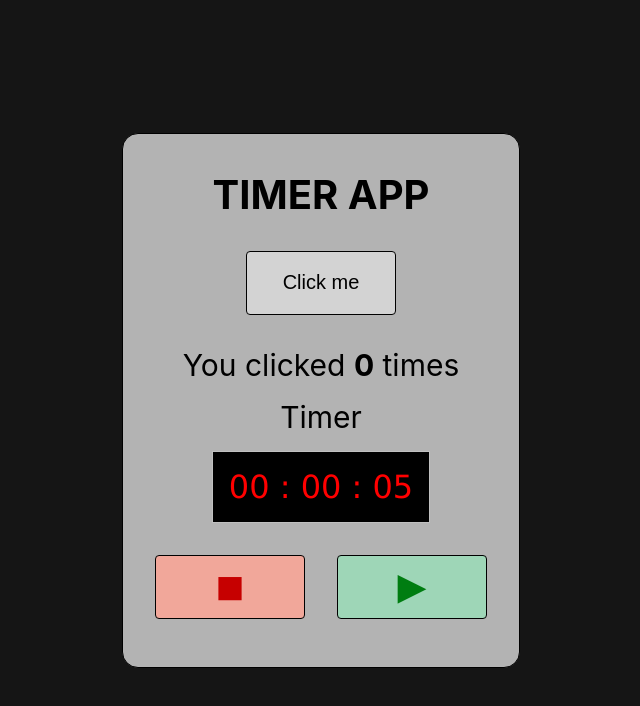
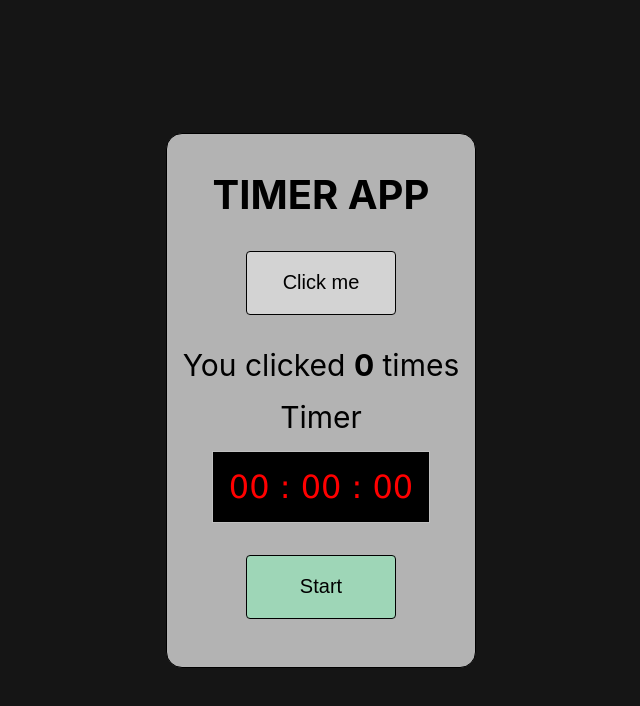
Before and after one commit to sandra-kuczynska/learn-react, a React (Create React App) app: page / in a window 1280 px wide. Shown: the top 706 px of the page, without its empty margins (319-959 px from the left). Built offline with nearby package versions, Linux system fonts and the light colour scheme.

Commit message:
Add changeTimerOn and timerToggle. Change css

```diff
--- a/src/App.css
+++ b/src/App.css
@@ -25,33 +25,17 @@
   cursor: pointer;
 }
 
-.buttons--start {
+.buttons--start-stop {
   background: #9ed6b7;
 }
 
-.buttons--start:before {
-  content: '\25BA';
+.buttons--start-stop:before {
   color: #007d11;
   font-size: 48px;
 }
 
-.buttons--start:hover {
+.buttons--start-stop:hover {
   background: #42c57d;
-  cursor: pointer;
-}
-
-.buttons--stop {
-  background: #f1a79a;
-}
-
-.buttons--stop:before {
-  color: #c60000;
-  content: '\25A0';
-  font-size: 48px;
-}
-
-.buttons--stop:hover {
-  background: #f56248;
   cursor: pointer;
 }
 
--- a/src/App.js
+++ b/src/App.js
@@ -2,33 +2,22 @@ import React, { useState, useEffect } from 'react';
 import './App.css';
 
 const Timer = () => {
-    const [count, setCount] = useState(0)
-    const [seconds, setSeconds] = useState(0)
-    const [timerOn, setTimerOn] = useState(true)
+    const [count, setCount] = useState(0);
+    const [seconds, setSeconds] = useState(0);
+    const [timerOn, setTimerOn] = useState(false);
 
     useEffect(() => {
-
+        let interval;
         if (timerOn) {
-            setInterval(() => {
+            interval = setInterval(() => {
                 setSeconds(seconds + 1)
-
-            }, 1000)
-        } else {
-            clearInterval()
+            }, 1000);
+        } else if (!timerOn) {
+            clearInterval(interval)
         }
-
-
-        return () => clearInterval()
-    });
-
-    const stop = () => {
-        setTimerOn(false)
-        clearInterval();
-    }
-
-    const start = () => {
-        setTimerOn(true)
-    }
+        return () => clearInterval(interval);
+    }, [timerOn, seconds]
+    );
 
     const formatTime = (totalSeconds) => {
         let totalMinutes = Math.floor(totalSeconds / 60);
@@ -38,6 +27,12 @@ const Timer = () => {
 
         return `${hours < 10 ? '0' + hours : hours} : ${minutes < 10 ? '0' + minutes : minutes} : ${sec < 10 ? '0' + sec : sec}`
     }
+
+    const timerToggle = timerOn ? "Stop" : "Start"
+
+    const changeTimerOn = () => {
+        setTimerOn(!timerOn);
+      };
 
     return (
         <div className="container">
@@ -51,8 +46,7 @@ const Timer = () => {
                 <p className="title title--margin-top">Timer</p>
                 <span className="time">{formatTime(seconds)}</span>
                 <div className="button-box">
-                    <button className="buttons buttons--stop" onClick={stop}></button>
-                    <button className="buttons buttons--start" onClick={start}></button>
+                    <button className="buttons buttons--start-stop" onClick={changeTimerOn}>{timerToggle}</button>
                 </div>
             </div>
         </div>
```
